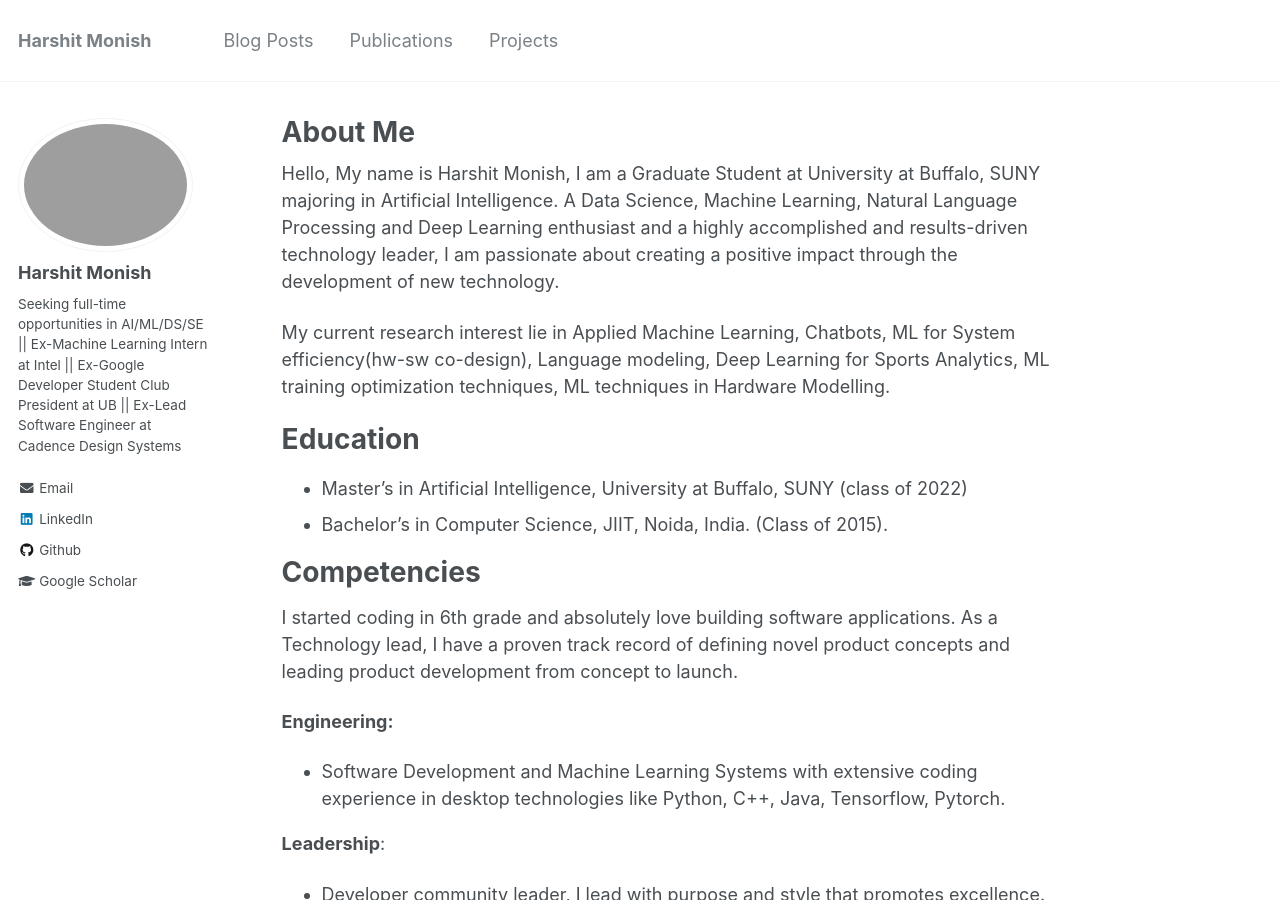
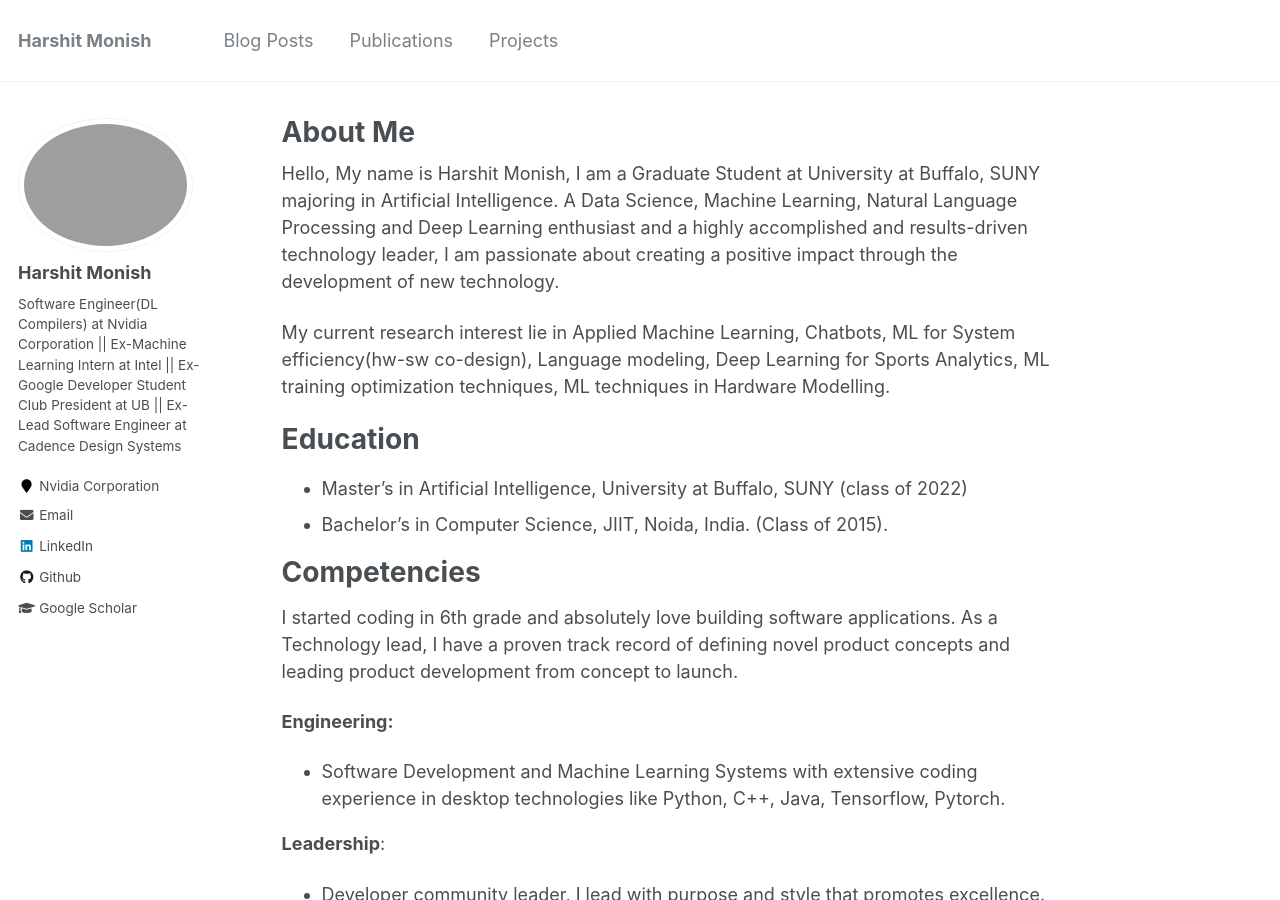
Before and after one commit to harshitmonish/harshitmonish.github.io, a Jekyll site: the page built from _pages/about.md, in a window 1280 px wide and 900 px high. Built offline with Jekyll 4.4.1, drawn with Linux system fonts in a browser that asks for light colours.

Commit message:
Update _config.yml
Updating employment status

```diff
--- a/_config.yml
+++ b/_config.yml
@@ -82,8 +82,8 @@ analytics:
 author:
   name             : "Harshit Monish"
   avatar           : "profile.png"
-  bio              : "Seeking full-time opportunities in AI/ML/DS/SE || Ex-Machine Learning Intern at Intel || Ex-Google Developer Student Club President at UB || Ex-Lead Software Engineer at Cadence Design Systems"
-  employer         :
+  bio              : "Software Engineer(DL Compilers) at Nvidia Corporation || Ex-Machine Learning Intern at Intel || Ex-Google Developer Student Club President at UB || Ex-Lead Software Engineer at Cadence Design Systems"
+  employer         : "Nvidia Corporation"
   googlescholar    : "https://gdsc.community.dev/u/mnry9x/#/about"
   email            : "harshitmonish20@gmail.com"
   github           : "harshitmonish"
```
